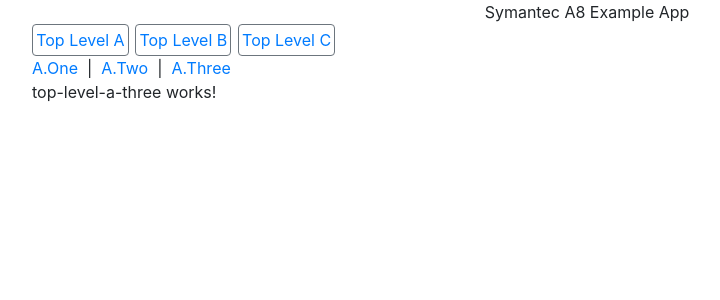
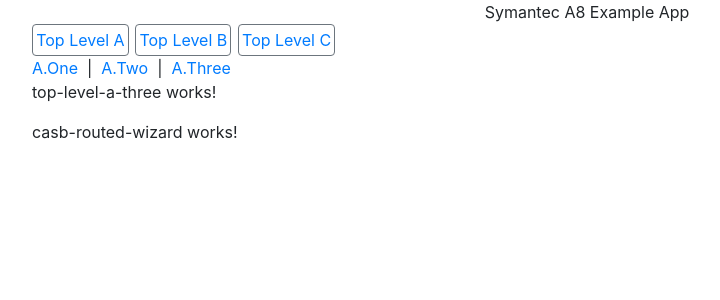
Before and after one commit to Philipp-Tarasiewicz-Ham/symc-a8, an Angular app: page /three in a window 1280 px wide. Shown: the top 300 px of the page, without its empty margins (53-773 px from the left). Built offline with nearby package versions, Linux system fonts and the light colour scheme.

Commit message:
use app-casb-routed-wizard component

```diff
--- a/src/app/top-level-a/top-level-a-three/top-level-a-three.component.html
+++ b/src/app/top-level-a/top-level-a-three/top-level-a-three.component.html
@@ -1,3 +1,5 @@
 <p>
   top-level-a-three works!
 </p>
+
+<app-casb-routed-wizard></app-casb-routed-wizard>
```
